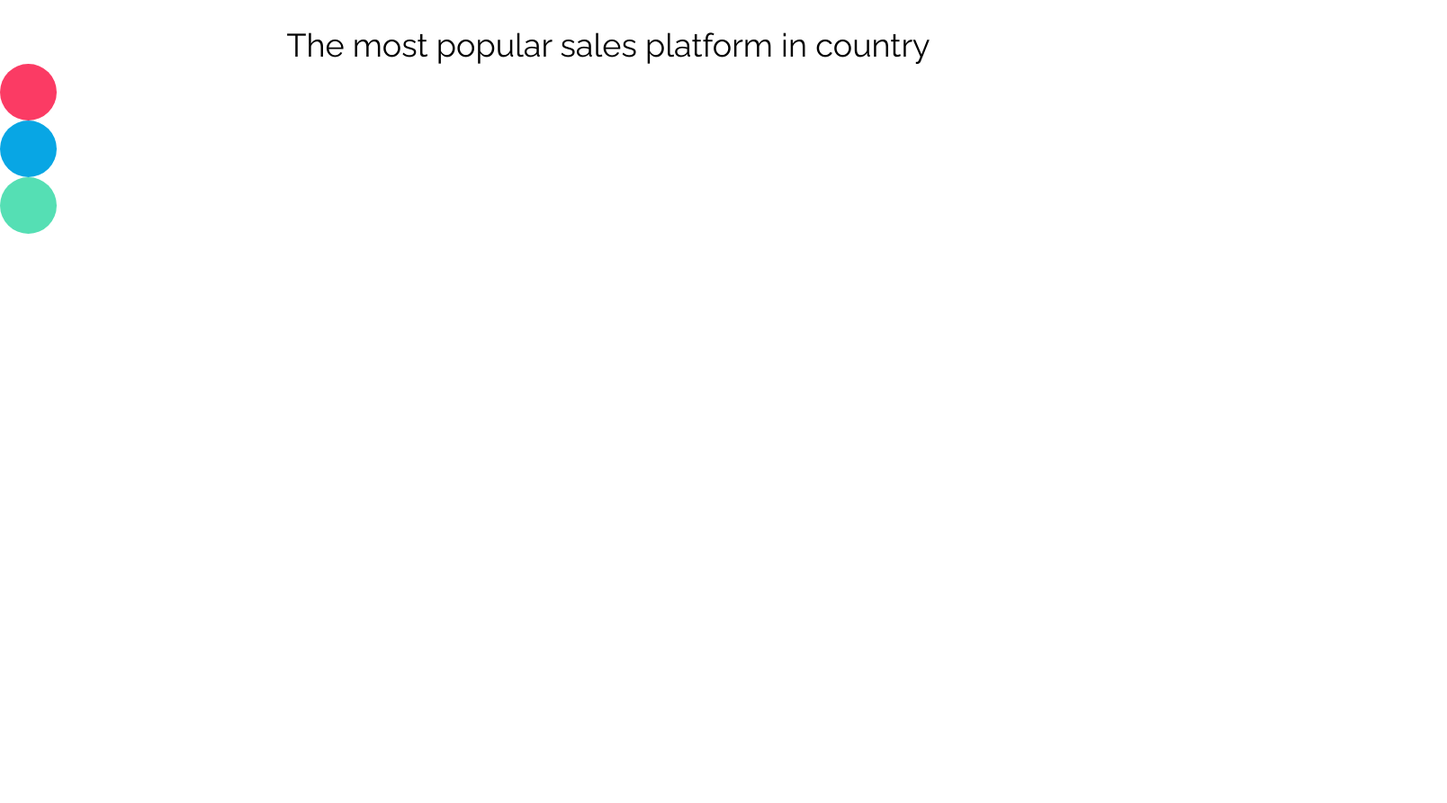
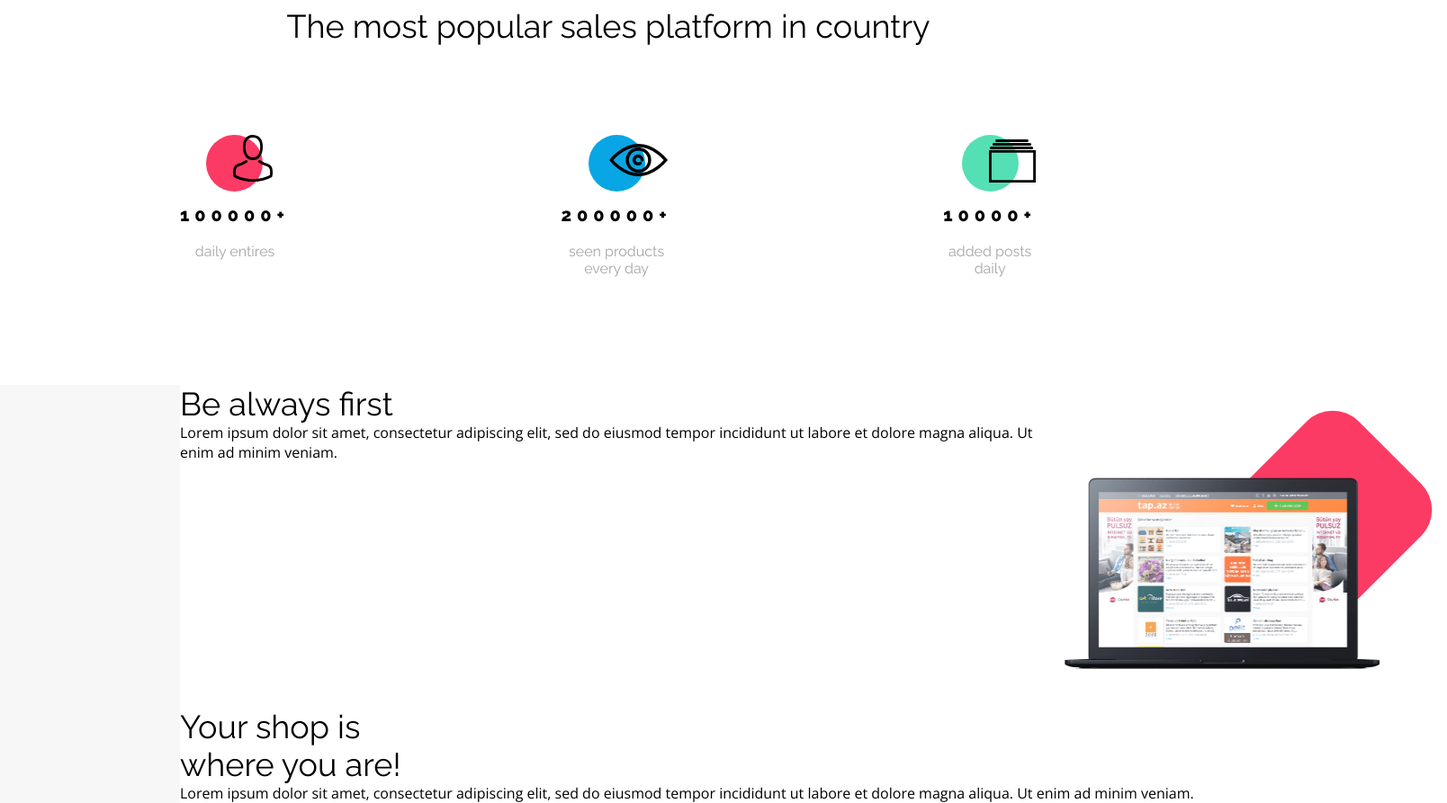
Before and after one commit to fmarchew/BestShop, a plain HTML site: page index.html in a window 1280 px wide. Shown: the part 880-1773 px from the top of the page at 90% size, 1608 px wide, since content can reach past the window. Before the commit the page ends 1140 px from the top, so only its background shows below. Drawn offline with nearby package versions, Linux system fonts and the light colour scheme.

Commit message:
second section done

```diff
--- a/css/style.css
+++ b/css/style.css
@@ -21,6 +21,7 @@ header{
     flex-direction: column;
     align-items: center;
     background-color: var(--color-white);
+    box-shadow: 0px 3px 6px #00000029;
 }
 
 .container{
@@ -38,8 +39,8 @@ header{
     display: flex;
     justify-content: space-between;
     align-items: center;
-    box-shadow: 0px 3px 6px #00000029;
-    padding: 0 136px;
+    /*box-shadow: 0px 3px 6px #00000029;*/
+    /*padding: 0 136px;*/
 
 
 }
@@ -49,6 +50,7 @@ header{
     letter-spacing: 0px;
     color: var(--color-primary);
     opacity: 1;
+    cursor: pointer;
 }
 .navbar__list{
     display: flex;
@@ -117,6 +119,7 @@ header{
     box-shadow: 5px 10px 14px #07ACE629;
     border-radius: 40px;
     opacity: 1;
+    cursor: pointer;
 }
 .welcome-screen__banner{
     align-self: flex-end;
@@ -136,17 +139,127 @@ header{
     color: var(--color-black);
     opacity: 1;
 }
+.stats__section-content{
+    padding: 0 200px;
+    margin-top: 100px;
+    margin-bottom: 120px;
+    display: flex;
+    justify-content: space-between;
+}
+
 .circle{
     width: 63px;
     height: 63px;
     border-radius: 50%;
 }
+
 .first__circle{
     background-color: var(--color-redish);
+    position: relative;
+
 }
 .second__circle{
-    background-color:var(--color-primary) ;
+    background-color:var(--color-primary);
+    position: relative;
 }
 .third__circle{
     background-color: var(--color-green);
+    position: relative;
 }
+.first__circle:after{
+    content: url("../images/Person.svg");
+    position: absolute;
+    left: 30px;
+}
+.second__circle:after{
+    content: url("../images/Eye.svg");
+    position: absolute;
+    left: 23px;
+    top: 10px;
+}
+.third__circle:after{
+    content: url("../images/Catalog.svg");
+    position: absolute;
+    left: 30px;
+    top: 5px;
+}
+.stats__column{
+    display: flex;
+    flex-direction: column;
+    align-items: center;
+}
+.stats__column h3{
+    margin: 14px 0 19px 0;
+    text-align: center;
+    font: normal normal 800 20px/24px Raleway;
+    letter-spacing: 5.96px;
+    color: var(--color-black);
+    opacity: 1;
+}
+.stats__column p{
+    text-align: center;
+    font: normal normal normal 16px/19px Raleway;
+    letter-spacing: 0px;
+    color: var(--color-grey);
+    opacity: 1;
+}
+
+/*BENEFITS*/
+
+.benefits__section{
+    padding: 0 200px;
+    background-color: var(--color-light-grey);
+}
+.benefits__container{
+    background-color: var(--color-white);
+}
+.benefits__container h2{
+    text-align: left;
+    font: normal normal normal 36px/42px Raleway;
+    letter-spacing: 0px;
+    color: var(--color-black);
+    opacity: 1;
+}
+.benefits__container p{
+    text-align: left;
+    font: normal normal normal 16px/22px Open Sans;
+    letter-spacing: 0px;
+    color: #000000;
+    opacity: 1;
+}
+.first__container{
+    display: flex;
+
+}
+.image__container{
+    margin-top: 100px;
+    position: relative;
+    margin-bottom: 40px;
+
+}
+.first__image{
+    background: url("../images/Macbook.png");
+    width: 386px;
+    height: 219px;
+    background-position: center;
+    background-size: contain;
+    position: relative;
+    z-index: 2;
+
+}
+.image__container::after{
+    content: "";
+    border-radius: 41px;
+    width: 180px;
+    height: 180px;
+    /*transform: matrix(0.71, 0.71, -0.71, 0.71, 0, 0);*/
+    transform: rotate(45deg);
+    opacity: 1;
+    position: absolute;
+    background-color: var(--color-redish);
+    z-index: 0;
+    bottom: 90px;
+    left: 225px;
+
+
+}
--- a/index.html
+++ b/index.html
@@ -24,35 +24,65 @@
                 <li class="navbar__element">contact</li>
             </ul>
         </nav>
+    </div>
+</header>
 
-        <div class="welcome-screen">
+<section class="opening">
+        <div class="welcome-screen container">
             <h1 class="welcome-screen__title">Sell More!</h1>
             <p class="welocme-screen__text">Open shop on our platform and increase your sales</p>
             <a class="cta__btn">Open your shop</a>
 <!--        <div class="welcome-screen__banner"></div>-->
-            <img class="welcome-screen__banner" src="images/Background.png" alt="welcome-screen-banner">
         </div>
-    </div>
-</header>
+    <img class="welcome-screen__banner" src="images/Background.png" alt="welcome-screen-banner">
+</section>
+
 <section class="stats__section">
     <div class="container">
         <h2 class="stats__title">The most popular sales platform in country</h2>
         <div class="stats__section-content">
             <div class="stats__column">
                 <div class="first__circle circle"></div>
-                <h3></h3>
-                <p></p>
+                <h3>100000+</h3>
+                <p>daily entires</p>
             </div>
             <div class="stats__column">
                 <div class="second__circle circle"></div>
-                <h3></h3>
-                <p></p>
+                <h3>200000+</h3>
+                <p>seen products <br> every day</p>
             </div>
             <div class="stats__column">
                 <div class="third__circle circle"></div>
-                <h3></h3>
-                <p></p>
+                <h3> 10000+</h3>
+                <p>added posts <br> daily</p>
             </div>
+        </div>
+    </div>
+</section>
+
+<section class="benefits__section">
+    <div class="container">
+        <div class="first__container benefits__container">
+            <div>
+                <h2>Be always first</h2>
+                <p>Lorem ipsum dolor sit amet, consectetur adipiscing elit, sed do eiusmod tempor incididunt ut labore et dolore magna aliqua. Ut enim ad minim veniam.</p>
+            </div>
+            <div class="image__container">
+                <div class="first__image"></div>
+            </div>
+        </div>
+        <div class="second__container benefits__container">
+            <div>
+                <div></div>
+            </div>
+            <div>
+                <h2>Your shop is <br> where you are!</h2>
+                <p>Lorem ipsum dolor sit amet, consectetur adipiscing elit, sed do eiusmod tempor incididunt ut labore et dolore magna aliqua. Ut enim ad minim veniam.</p>
+            </div>
+        </div>
+        <div class="third__container benefits__container">
+            <div></div>
+            <div></div>
         </div>
     </div>
 </section>
```
